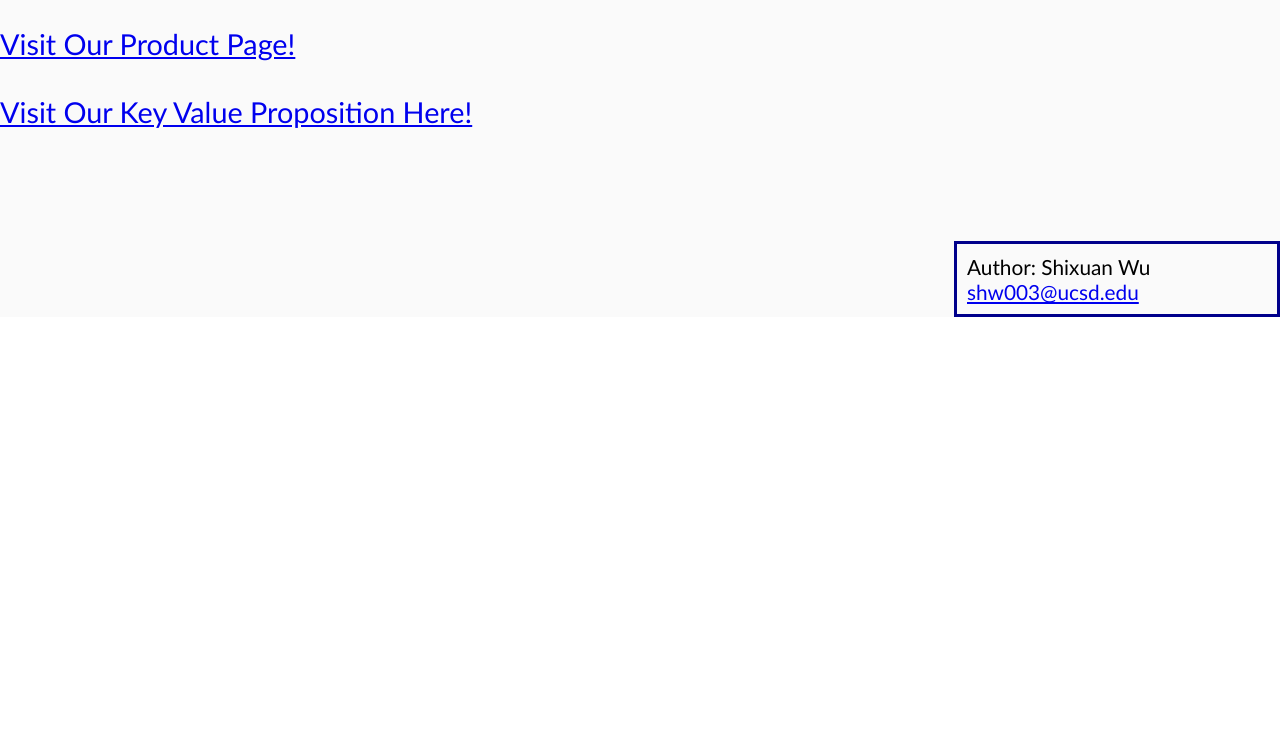
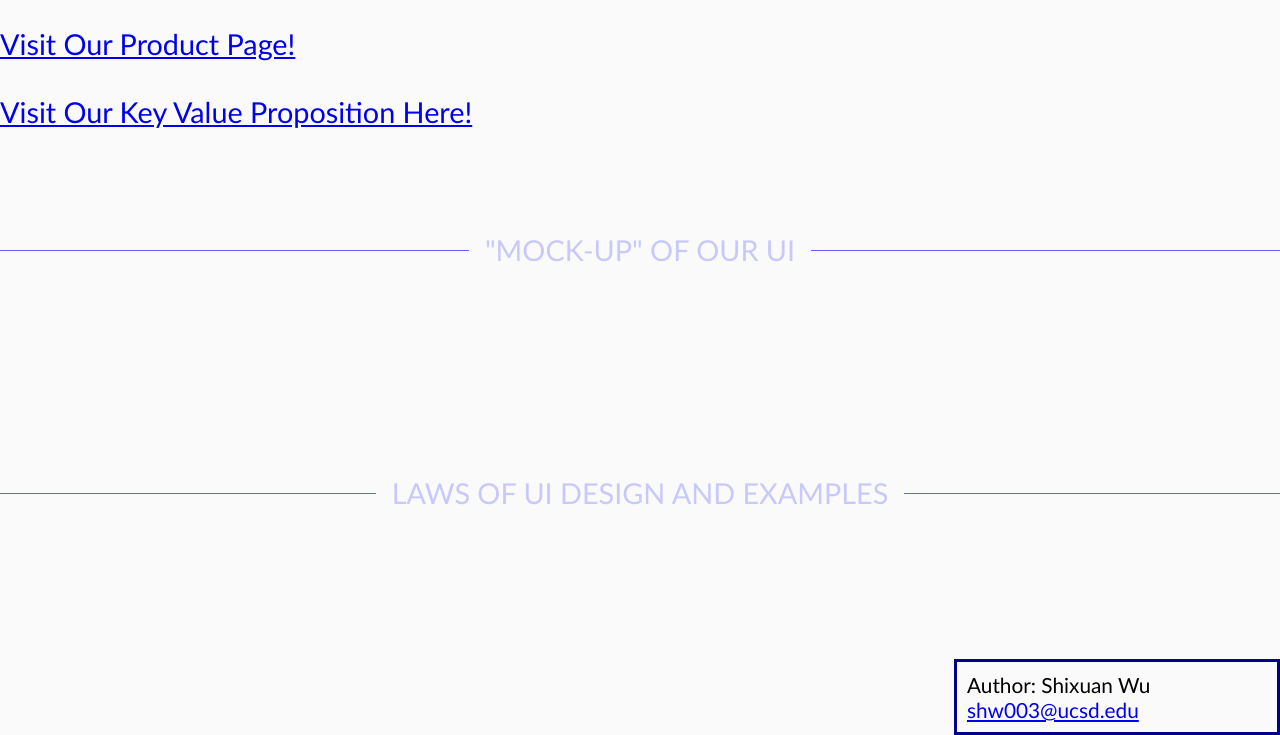
Before and after one commit to wsx2021/ECE140b_project-web, a Python web app: template web/src/templates/home.html in a window 1280 px wide. Shown: the part 801-1536 px from the top of the page. Before the commit the page ends 1118 px from the top, so only its background shows below. Run offline with Jinja, Linux system fonts and the light colour scheme; the template is opened without the code that fills it, so the values that code supplies are empty.

Commit message:
Update home.html

```diff
--- a/web/src/templates/home.html
+++ b/web/src/templates/home.html
@@ -78,7 +78,14 @@
     <br>
     <br>
 
-
+    <div class='separator'>"Mock-Up" of Our UI</div>
+    <p>
+    </p>
+    <br>
+    <br>
+    <div class='separator'>Laws of UI Design and examples</div>
+    <p>
+    </p>
 
     <br>
     <br>
```
